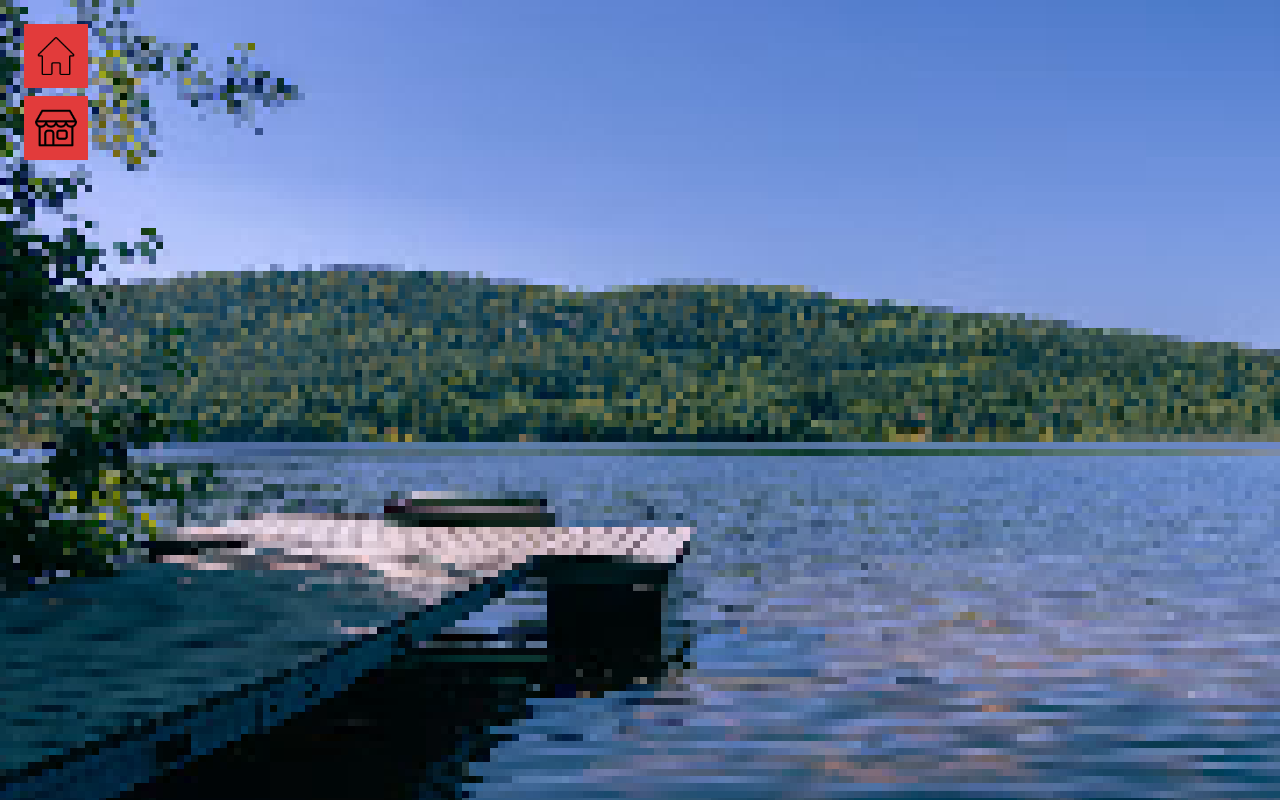
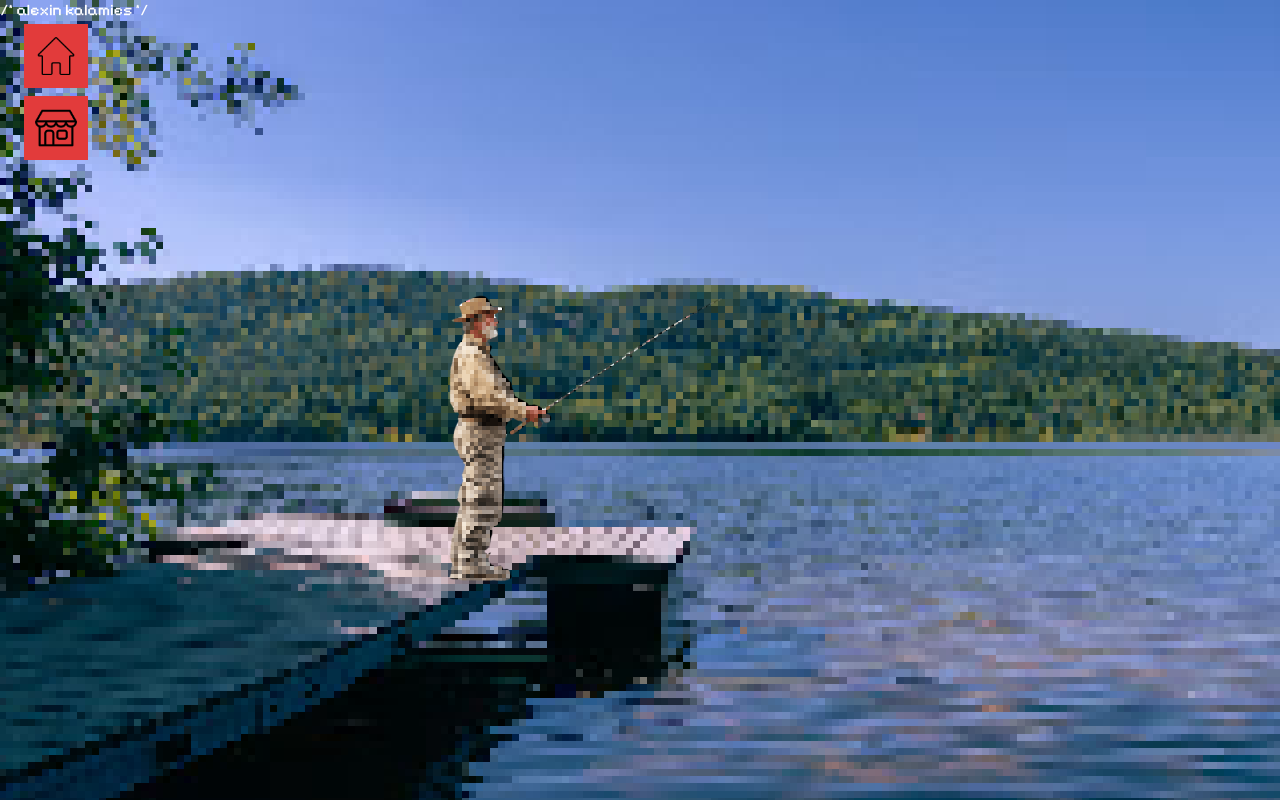
Before and after one commit to RikuHele/Artun-kalastuspeli-2.0, a plain HTML site: page game.html in a window 1280 px wide. Drawn offline with Linux system fonts and the light colour scheme.

Commit message:
alex teki kalamiehen

```diff
--- a/game.html
+++ b/game.html
@@ -15,6 +15,10 @@
     <a class="start forward" href="shop.html" aria-label="Kauppaan" title="Kauppa">
       <img src="assets/shop-icon.png" alt="kauppa">
     </a>
+
+    /* alexin kalamies */
+
+    <img class="fisher" src="assets/fisher.png" alt="kalastaja">
   </main>
 
 </body>
--- a/style.css
+++ b/style.css
@@ -119,3 +119,14 @@ h2 {
   height: 2.6rem;
   image-rendering: auto;
 }
+
+/* Alex kala */
+
+.fisher {
+  position: absolute;
+  left: 30%;
+  bottom: 25%;
+  height: 50hv;
+  transform: scaleX(-1);
+  image-rendering: pixelated;
+}
```
Also changed, not shown: assets/fisher.png (added).
